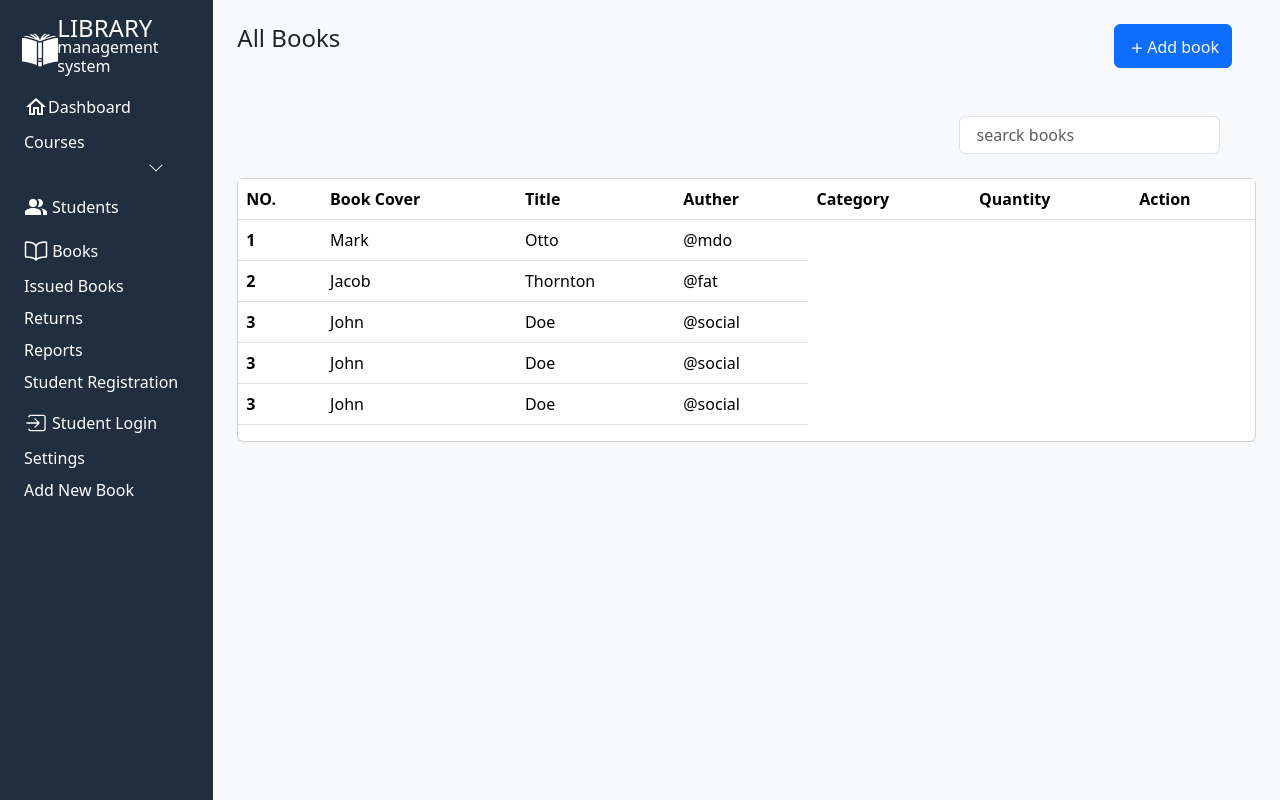
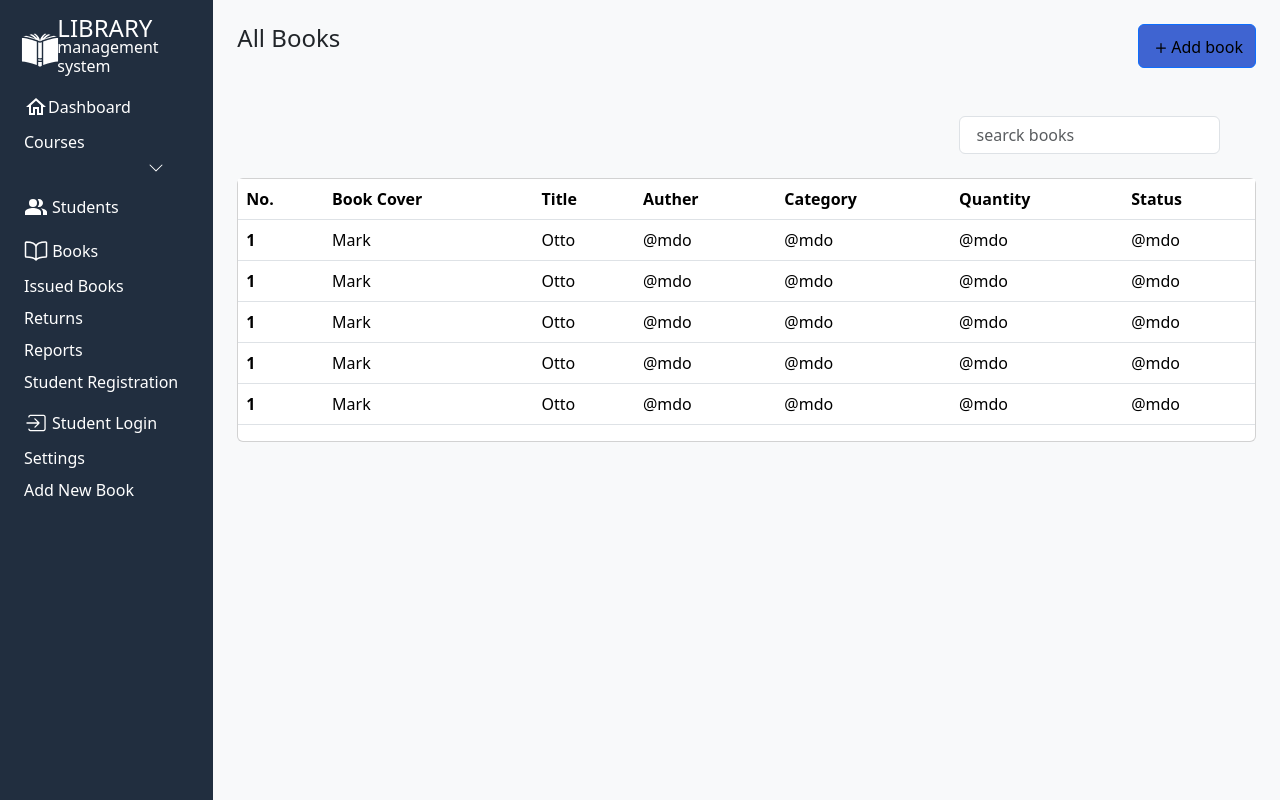
Before and after one commit to diyabora/library_management, a React (Vite) app: page /books in a window 1280 px wide. Built offline with nearby package versions, Linux system fonts and the light colour scheme.

Commit message:
updated ui

```diff
--- a/src/App.css
+++ b/src/App.css
@@ -63,3 +63,7 @@ a {
     padding: 5px;
     padding: 0px 10px;
 }
+
+.custom-link-effect:hover{
+   color:rgb(18, 113, 238)!important ;
+}
--- a/src/App.jsx
+++ b/src/App.jsx
@@ -17,7 +17,7 @@ import styles from "./styles/sidebar.module.css";
 function App() {
   return (
     <>
-      <div className="row g-0 ">
+      <div className="row g-0 w-10">
         {/* <h2 className="title text-center m-0">Library Management System</h2> */}
         <div className={`${styles.sidebar} col-lg-2`}>
           <Sidebar />
--- a/src/Components/AddNewBook.jsx
+++ b/src/Components/AddNewBook.jsx
@@ -7,10 +7,10 @@ function AddNewBook() {
                 <h3>Add New Book</h3>
                 <form className="row g-3" onSubmit={handleSubmit}>
                     <div className="col-md-6">
-                        <label  className="form-label">Book Name</label>
-                        <input type="email" className="form-control" name="bookName" value={formData.bookName} onChange={handleInputValues} />
+                        <label  className="form-label">Book Title</label>
+                        <input type="text" className="form-control" name="title" value={formData.bookName} onChange={handleInputValues} />
                         {
-                            errors.bookName && <small className="text-danger">{errors.bookName}</small>
+                            errors.title && <small className="text-danger">{errors.title}</small>
                         }
                     </div>
                     <div className="col-md-6">
@@ -52,29 +52,21 @@ function AddNewBook() {
                         }
                     </div>
                     <div className="col-md-2">
-                        <label for="inputZip" className="form-label">ISBN</label>
-                        <input type="number" className="form-control" name="ISBN" placeholder="enter ISBM number" onChange={handleInputValues} />
+                        <label for="inputZip" className="form-label">Quantity</label>
+                        <input type="number" className="form-control" name="quantity" placeholder="total Copies" onChange={handleInputValues} />
                          {
-                            errors.ISBN && <small className="text-danger">{errors.ISBN}</small>
+                            errors.quantity && <small className="text-danger">{errors.quantity}</small>
                         }
                     </div>
-                    <div className="col-12">
-                        <div className="form-check">
-                            <input className="form-check-input" type="checkbox" id="gridCheck" />
-                            <label className="form-check-label" for="gridCheck">
-                                Check me out
-                            </label>
-                        </div>
-                    </div>
                     <div className="col-md-12">
-                        <label for="inputZip" className="form-label">Upload Image</label>
-                        <input className="form-control" type="file" id="formFileMultiple"  onChange={handleImgChange} multiple />
+                        <label for="inputZip" className="form-label">Book cover Image</label>
+                        <input className="form-control" type="file" id="formFileMultiple"   multiple />
                         {
                             errors.image && <small className="text-danger">{errors.image}</small>
                         }
                     </div>
                     <div className="col-md-12">
-                        <button type="submit" className="btn btn-primary w-100">Sign in</button>
+                        <button type="submit" className="btn btn-primary w-100">Add Book</button>
                     </div>
 
                 </form>
--- a/src/Components/Books.jsx
+++ b/src/Components/Books.jsx
@@ -1,5 +1,6 @@
 // import { FaBook } from "react-icons/fa";
 import { IoIosAdd } from "react-icons/io";
+import { Link } from "react-router-dom";
 
 function Books() {
     return (
@@ -12,7 +13,8 @@ function Books() {
                         </h4>
                     </div>
                     <div className="col-lg-6 d-flex">
-                        <button className="btn btn-primary  ms-auto me-4 "><span className="fs-5"><IoIosAdd /></span>Add book</button>
+                            <Link to={"/addNewBook"} className="btn btn-primary bg ms-auto"><span className="fs-5"><IoIosAdd /></span>Add book</Link>
+
                     </div>
                 </div>
                 <div className="row mt-5">
@@ -22,13 +24,13 @@ function Books() {
                     <table class="table">
                         <thead>
                             <tr>
-                                <th scope="col">NO.</th>
+                                <th scope="col">No.</th>
                                 <th scope="col">Book Cover</th>
                                 <th scope="col">Title</th>
                                 <th scope="col">Auther</th>
                                 <th scope="col">Category</th>
                                 <th scope="col">Quantity</th>
-                                <th scope="col">Action</th>
+                                <th scope="col">Status</th>
                             </tr>
                         </thead>
                         <tbody>
@@ -37,30 +39,45 @@ function Books() {
                                 <td>Mark</td>
                                 <td>Otto</td>
                                 <td>@mdo</td>
+                                <td>@mdo</td>
+                                <td>@mdo</td>
+                                <td>@mdo</td>
                             </tr>
                             <tr>
-                                <th scope="row">2</th>
-                                <td>Jacob</td>
-                                <td>Thornton</td>
-                                <td>@fat</td>
+                                <th scope="row">1</th>
+                                <td>Mark</td>
+                                <td>Otto</td>
+                                <td>@mdo</td>
+                                <td>@mdo</td>
+                                <td>@mdo</td>
+                                <td>@mdo</td>
                             </tr>
                             <tr>
-                                <th scope="row">3</th>
-                                <td>John</td>
-                                <td>Doe</td>
-                                <td>@social</td>
+                                <th scope="row">1</th>
+                                <td>Mark</td>
+                                <td>Otto</td>
+                                <td>@mdo</td>
+                                <td>@mdo</td>
+                                <td>@mdo</td>
+                                <td>@mdo</td>
                             </tr>
                             <tr>
-                                <th scope="row">3</th>
-                                <td>John</td>
-                                <td>Doe</td>
-                                <td>@social</td>
+                                <th scope="row">1</th>
+                                <td>Mark</td>
+                                <td>Otto</td>
+                                <td>@mdo</td>
+                                <td>@mdo</td>
+                                <td>@mdo</td>
+                                <td>@mdo</td>
                             </tr>
                             <tr>
-                                <th scope="row">3</th>
-                                <td>John</td>
-                                <td>Doe</td>
-                                <td>@social</td>
+                                <th scope="row">1</th>
+                                <td>Mark</td>
+                                <td>Otto</td>
+                                <td>@mdo</td>
+                                <td>@mdo</td>
+                                <td>@mdo</td>
+                                <td>@mdo</td>
                             </tr>
                         </tbody>
                     </table>
--- a/src/Components/Sidebar.jsx
+++ b/src/Components/Sidebar.jsx
@@ -15,7 +15,7 @@ function Sidebar() {
     console.log(styles);
     return (
         <>
-            <h5 >
+            <h5>
                 <div className="row ">
                     <div className="col-lg-3 fs-1 mt-auto mb-auto"><GiBookCover /></div>
                     <div className="col-lg-9 fs-4 p-0  mt-auto mb-auto" style={{ lineHeight: "16px" }}>LIBRARY<br /><span className="fs-6 mt-0 gap-0">management system</span></div>
--- a/src/Components/Students.jsx
+++ b/src/Components/Students.jsx
@@ -15,6 +15,8 @@ function Students() {
     async function fetchStudents() {
         try {
             let { data } = await axios.get(`${import.meta.env.VITE_API_URL}/student/get-all-students`, getApiConfig());
+            let students=data.students;
+            console.log(students.length);
             console.log(data);
             setStudentData(data.students);
         }
@@ -22,7 +24,6 @@ function Students() {
             console.error("Error fetching student data:", error);
         }
     }
-
     // fetchStudents();
     useEffect(() => {
         fetchStudents();
@@ -34,8 +35,8 @@ function Students() {
             closeBtnRef.current.click();
             window.location.reload();
         }
+    }
 
-    }
     return (
 
         <>
@@ -86,7 +87,7 @@ function Students() {
                                                     <div  >
                                                         <Link to={`/students/editStudent/${items._id}`} className='btn btn-primary'><FaEdit />Edit</Link>
                                                     </div>
-                                                    <button className='btn btn-danger ' data-bs-toggle="modal" data-bs-target="#exampleModal" onClick={() => { setSelectedId(items._id) }} ><MdDelete />Delete
+                                                    <button className='btn btn-danger' data-bs-toggle="modal" data-bs-target="#exampleModal" onClick={() => { setSelectedId(items._id) }} ><MdDelete />Delete
                                                     </button>
                                                 </div>
                                             </td>
--- a/src/Components/book.jsx
+++ /dev/null
@@ -1,4 +0,0 @@
-function Book(){
-
-}
-export default Book;
--- a/src/helpers/students/addStudentHelper.js
+++ b/src/helpers/students/addStudentHelper.js
@@ -1,6 +1,7 @@
 import { useNavigate } from "react-router-dom";
 import axios from "axios";
 import { useState } from "react";
+import getApiConfig from "../../services/common/getConfig";
 
 
 const addStudentHelper = () => {
--- a/src/styles/list.module.css
+++ b/src/styles/list.module.css
@@ -3,15 +3,10 @@
 
     list-style: none;
 }
-.list li{
-    color: #fff !important;
-}
-
 .list>li {
     /* margin-bottom: 15px;  */
-    padding: 4px !important;
+    padding:4px !important;
 }
-
 
 .list li:hover {
     background-color: rgb(63, 100, 209) !important;
```
Also changed, not shown: src/Components/Dashboard.jsx (+31 -5 lines), src/helpers/books/addNewBook-helper.js (+40 -28 lines), src/styles/sidebar.module.css (line endings or trailing spaces).
